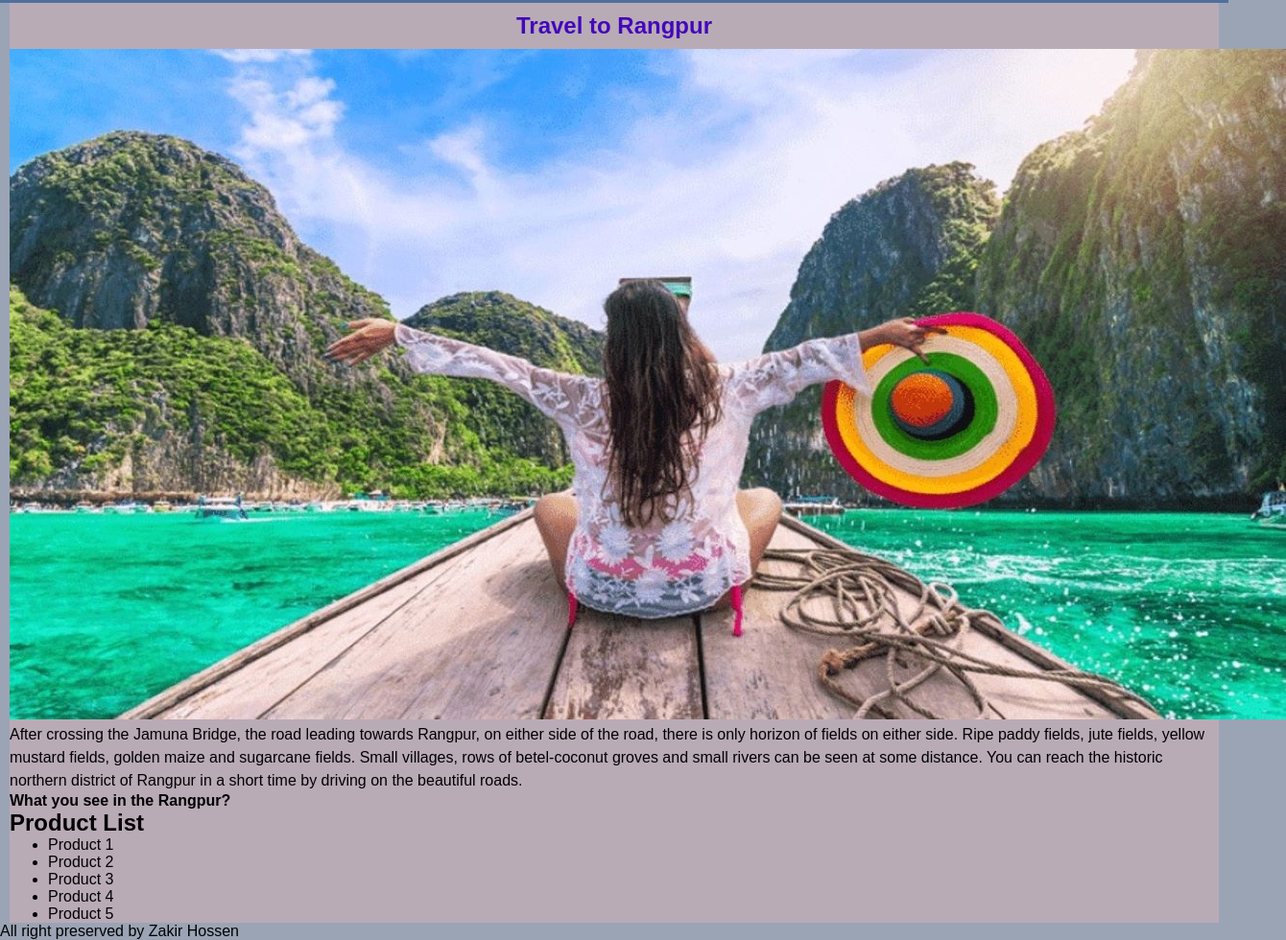
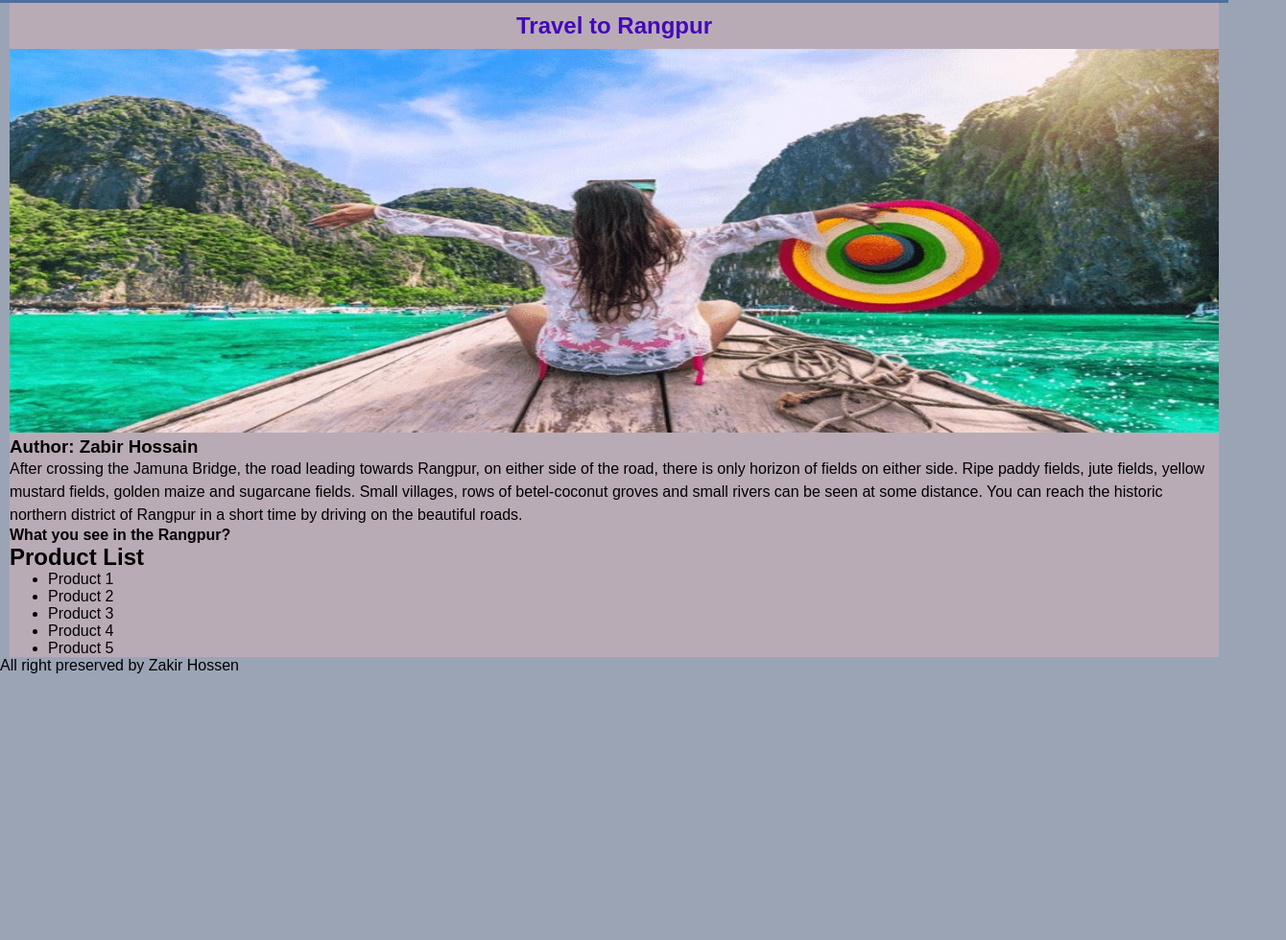
Before and after one commit to zakir85/travelling-blogs-repo, a plain HTML site: page index.html in a window 1280 px wide. Shown: the part 86-1066 px from the top of the page at 96% size, 1340 px wide, since content can reach past the window. After the commit the page ends 800 px from the top, so only its background shows below. Drawn offline with Linux system fonts and the light colour scheme.

Commit message:
picture setup commit

```diff
--- a/index.html
+++ b/index.html
@@ -17,7 +17,6 @@
       text-align: center;
       font-size: 30px;
     }
-
   </style>
 
 </head>
@@ -28,21 +27,21 @@
   </header>
 
   <main>
-    <article class="city">
+    <section class="city">
+      <div>
         <h2>Travel to Rangpur </h2>
-
-      <div>
         <img src="images/girlonboat.jpg" alt="girl on a boat">
-
       </div>
 
       <div class="description">
+        <div class="details">
+          <author><span><h3>Author: Zabir Hossain</h3></span></author>
           <p> After crossing the Jamuna Bridge, the road leading towards Rangpur, on either side of the road, there is only horizon of fields on either side. Ripe paddy fields, jute fields, yellow mustard fields, golden maize and sugarcane fields. Small villages, rows of betel-coconut groves and small rivers can be seen at some distance. You can reach the historic northern district of Rangpur in a short time by driving on the beautiful roads.
           </p>
         </div>
-      <div>
+
+        <div class="toplist">
             <span><strong>What you see in the Rangpur?</strong></span>
-        <div>
             <h1>Product List</h1>
             <ul>
                 <li>Product 1</li>
@@ -52,9 +51,8 @@
                 <li>Product 5</li>
             </ul>
         </div>
-
       </div>
-    </article>
+    </section>
 
 
   </main>
--- a/style.css
+++ b/style.css
@@ -20,21 +20,22 @@
     }
 
     .city {
-      /*margin-bottom: 30px;*/
       align-items: center;
       justify-content: center;
       background-color: rgba(247, 185, 185, 0.314);
-      display: block;
-    }
+      }
 
     h2 {
       padding: 10px;
       text-align: center;
       color: #4408bb;
       font-size: 24px;
-
     }
 
+    img{
+      width: 100%;
+      max-height: 400px;
+    }
     p {
       line-height: 1.5;
     }
```
Lines whose indentation alone changed are shown as unchanged.
